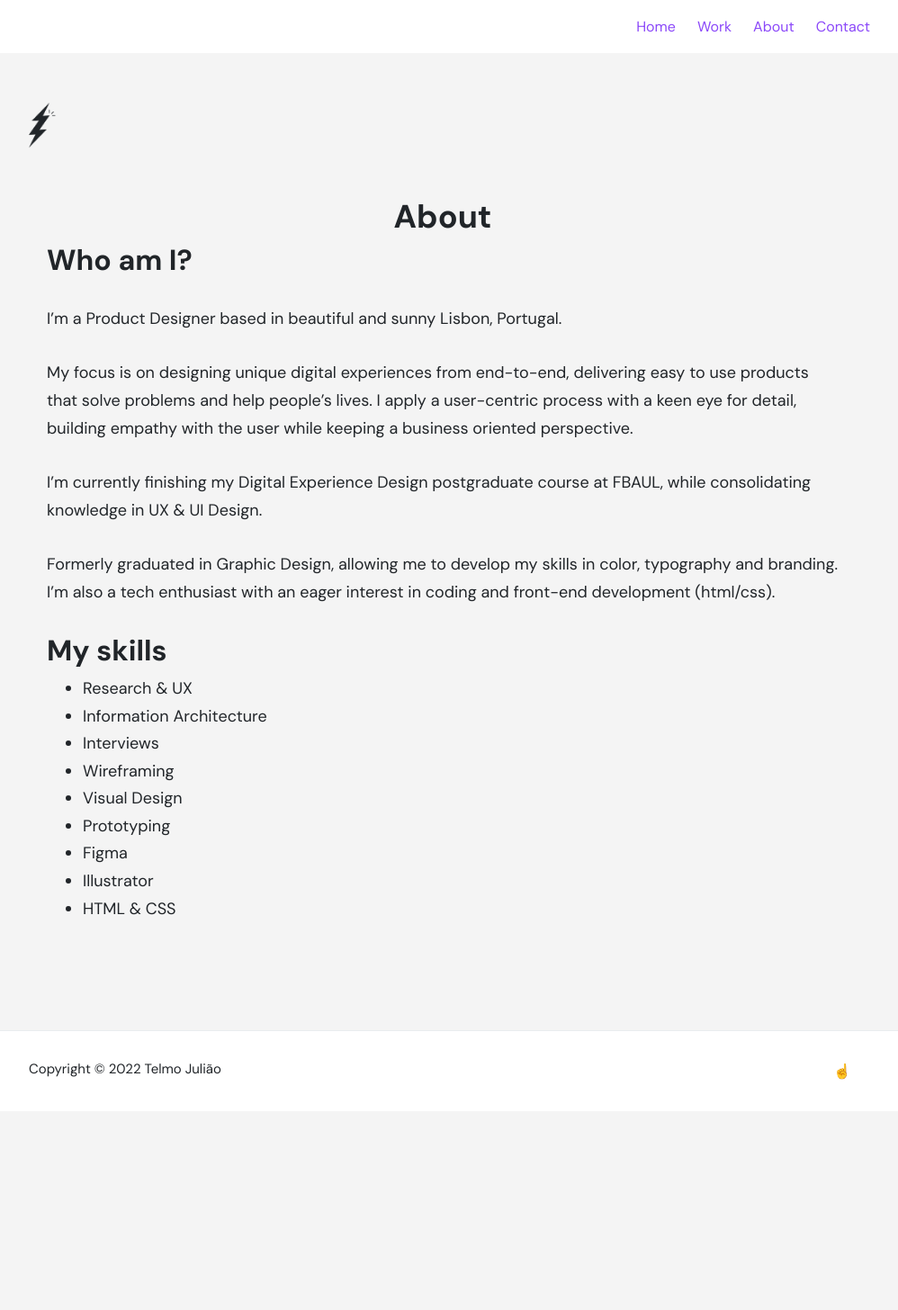
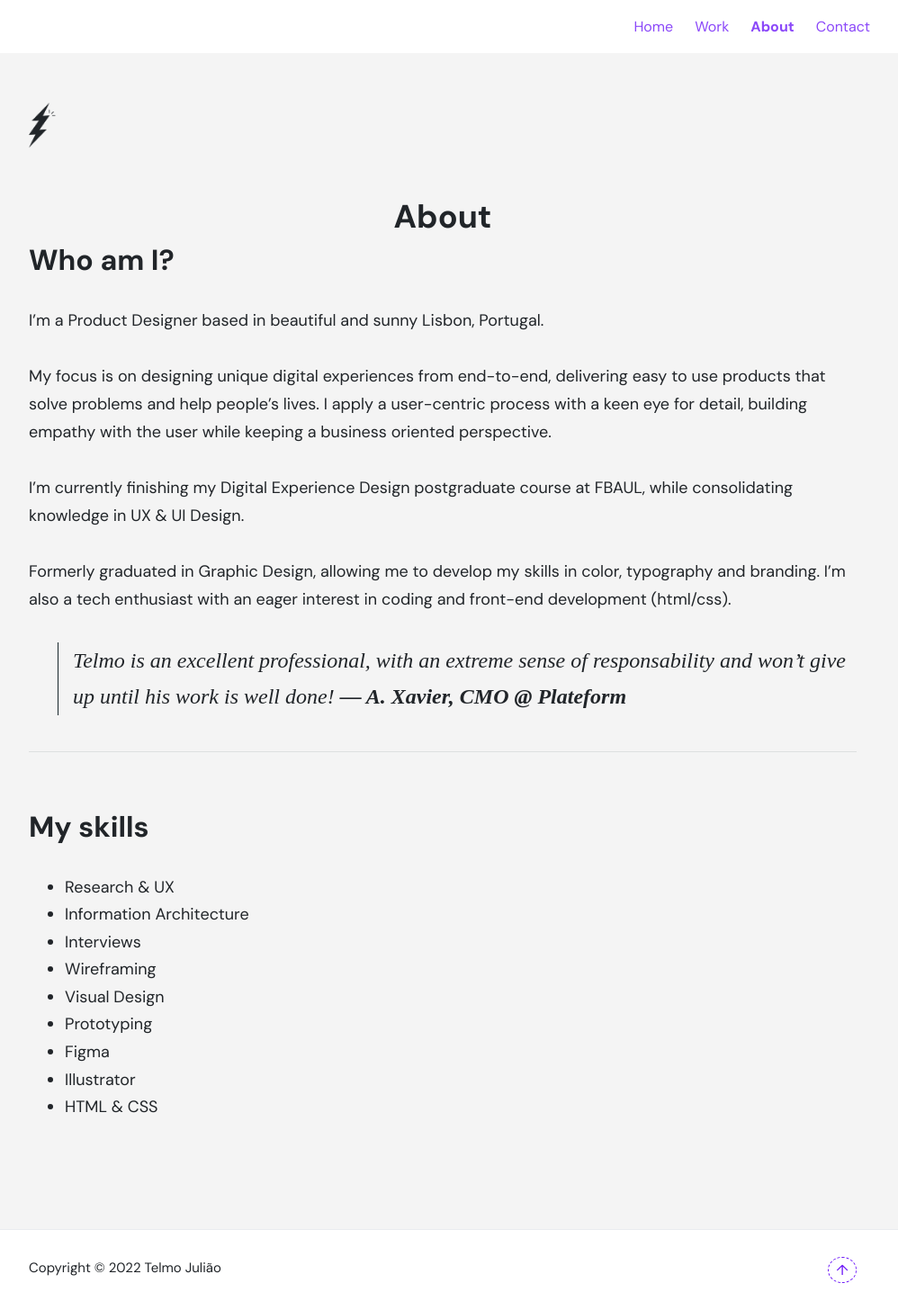
Before and after one commit to telmojuliao/portfolio, a Jekyll site: the page built from _pages/about.md, in a window 1280 px wide. Shown: the whole page at 90% size, without its empty margins (148-1146 px from the left). Built offline with Jekyll 4.4.1, drawn with Linux system fonts in a browser that asks for light colours; nearby versions of some CDN libraries; before the commit the page ends 1235 px from its top, so only the background shows below that.

Commit message:
Added About content, New menu active state

```diff
--- a/_layouts/default.html
+++ b/_layouts/default.html
@@ -22,7 +22,7 @@
         <div class="menu">
             <ul class="menu-links">
                 {% for item in site.data.menu %}
-                <li><a href="{{ item.link }}">{{ item.title }}</a></li>
+                <li><a href="{{ item.link }}" class="{% if page.url == item.link %}active{% endif %}">{{ item.title }}</a></li>
                 {% endfor %}
             </ul>
         </div>
@@ -50,7 +50,7 @@
                 Copyright © {{ site.time | date: "%Y" }} {{ site.name }}
             </div>
             <div class="col-md text-right">
-                <button id="scrollToTopBtn" name="Scroll to top" aria-label="Scroll to top">☝️</button>
+                <button id="scrollToTopBtn" name="Scroll to top" aria-label="Scroll to top">&uparrow;</button>
             </div>
         </div>
     </div>
--- a/_layouts/post.html
+++ b/_layouts/post.html
@@ -8,5 +8,5 @@ layout: default
 </div>
 {% endif %}
 
-<!-- Content -->
+
 {% include article.html %}
--- a/_pages/about.md
+++ b/_pages/about.md
@@ -14,6 +15,11 @@ I’m currently finishing my Digital Experience Design postgraduate course at FB
 
 Formerly graduated in Graphic Design, allowing me to develop my skills in color, typography and branding. I’m also a tech enthusiast with an eager interest in coding and front-end development (html/css).
 
+
+> Telmo is an excellent professional, with an extreme sense of responsability and won't give up until his work is well done! <cite>— A. Xavier, CMO @ Plateform</cite>
+
+---
+
 ## My skills
 
 * Research & UX
--- a/assets/css/theme.scss
+++ b/assets/css/theme.scss
@@ -54,6 +54,10 @@ h1,h2,h3,h4,h5,h6 {
     font-weight: 700;
 }
 
+hr {
+    margin: 40px 0 64px 0;
+}
+
 
 // NAVEGAÇÃO
 .navbar {
@@ -90,6 +94,9 @@ h1,h2,h3,h4,h5,h6 {
         align-items: center;
         padding: 24px;
         gap: 24px;
+        .active {
+            font-weight: 700;
+        }
     }
 }
 
@@ -123,6 +130,19 @@ h1,h2,h3,h4,h5,h6 {
     display: none;
 }
 
+blockquote {
+    font-family: Times New Roman;
+    font-style: italic;
+    font-size: 1rem;
+    position:relative;
+    border-left:1px solid $dark;
+    margin-left:16px;
+    padding-left:16px;
+    cite {
+        font-weight:700;
+    }
+}
+
 
 //FOOTER
 .footer {
@@ -132,7 +152,10 @@ h1,h2,h3,h4,h5,h6 {
     font-size:15px;
     background: $white;
     button {
-        border: none;
+        border: dashed 1px $primary;
+        border-radius: 50%;
+        padding: 0 8px;
+        color: $primary;
         cursor: pointer;
         font-size: 16px;
         background-color: $white;
@@ -255,30 +278,21 @@ h1,h2,h3,h4,h5,h6 {
 }
 
 
-// portfolio work
-.article-post, .entry-header {
-    // padding-left: 20px;
-    // padding-right: 20px;
-    margin-left: auto;
-    margin-right: auto;
-}
-
-
 .entry-featured-image {
-    width:940px;
+    width: 940px;
     max-width: 100%;
     text-align:center;
     margin-left:auto;
     margin-right: auto;
-    margin-top:50px;
-    margin-bottom:50px;
+    margin-top: 48px;
+    margin-bottom: 48px;
 }
 
 .article-post {
     font-size:1rem;
-    p {
-        margin-top:30px;
-        margin-bottom:30px;
+    p, ul {
+        margin-top:32px;
+        margin-bottom:32px;
     }
 }
 
@@ -312,17 +326,18 @@ h1,h2,h3,h4,h5,h6 {
     }
 
     .sitetag {
-        font-size: 3rem;
+        font-size: 3.25rem;
     }
 
     .page-title {
         font-size: 2.25rem;
     }
 
-    .article-post, .entry-header {
-        padding-left:20px;
-        padding-right:20px;
+    blockquote {
+        font-size: 1.5rem;
+        margin-left:32px;
     }
+
     .article-post {
         font-size:1.125rem;
     }
--- a/index.html
+++ b/index.html
@@ -8,7 +8,6 @@ title: Home
 </p>
 
 <h2>Latest works</h2>
-
 <div class="works-grid-container">
     {% for post in site.works limit: 3 %}
         {% include postbox.html %}
```
Also changed, not shown: other parts of _pages/about.md (+1 -0 lines).
